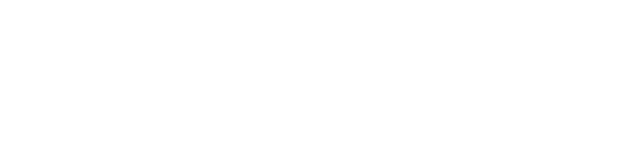
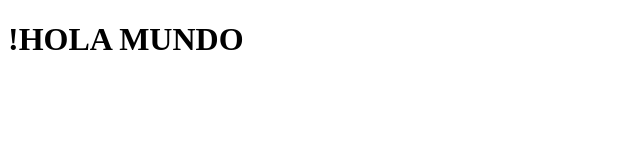
Before and after one commit to edobazz/Curso_006, a plain HTML site: page index.html in a window 1280 px wide. Shown: the whole page, without its empty margins (0-640 px from the left). Drawn offline with Linux system fonts and the light colour scheme.

Commit message:
index modificado

```diff
--- a/index.html
+++ b/index.html
@@ -7,6 +7,6 @@
     <title>Document</title>
 </head>
 <body>
-
+    <h1>!HOLA MUNDO</h1>
 </body>
 </html>
```
